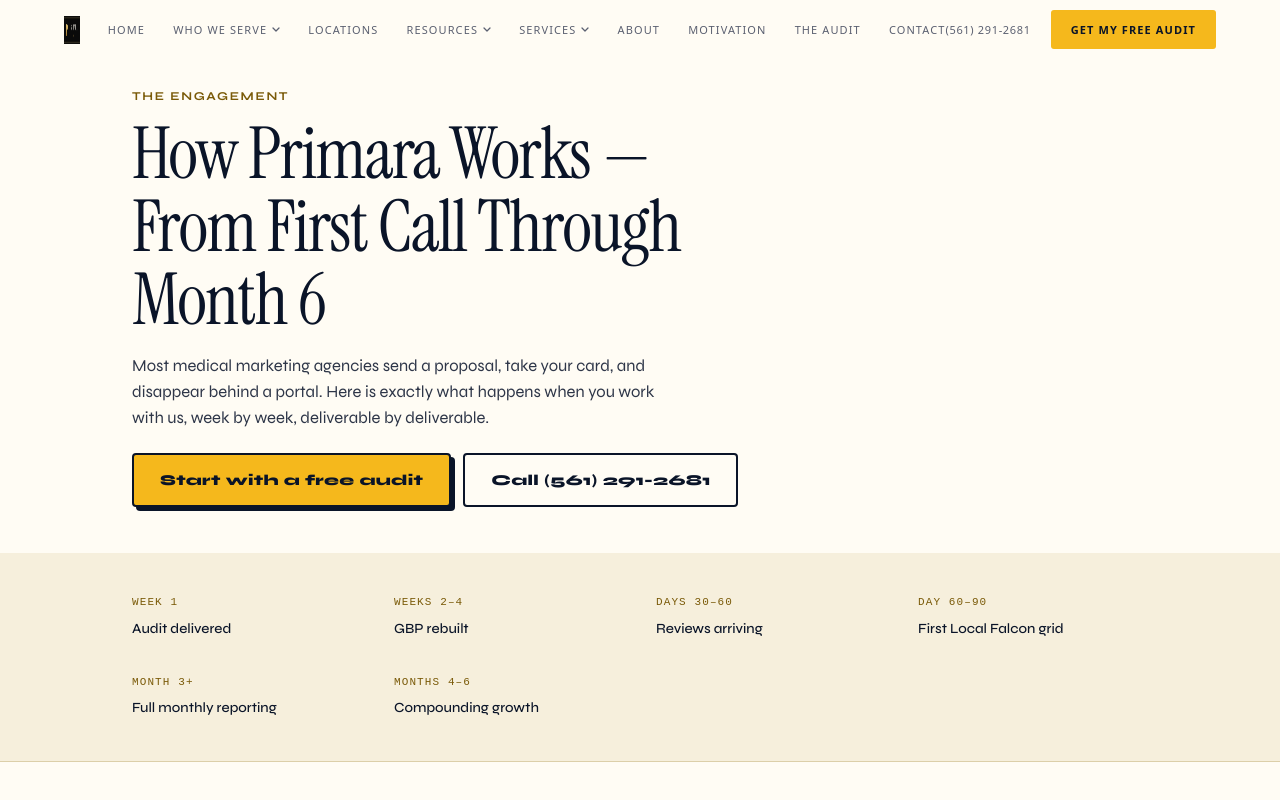
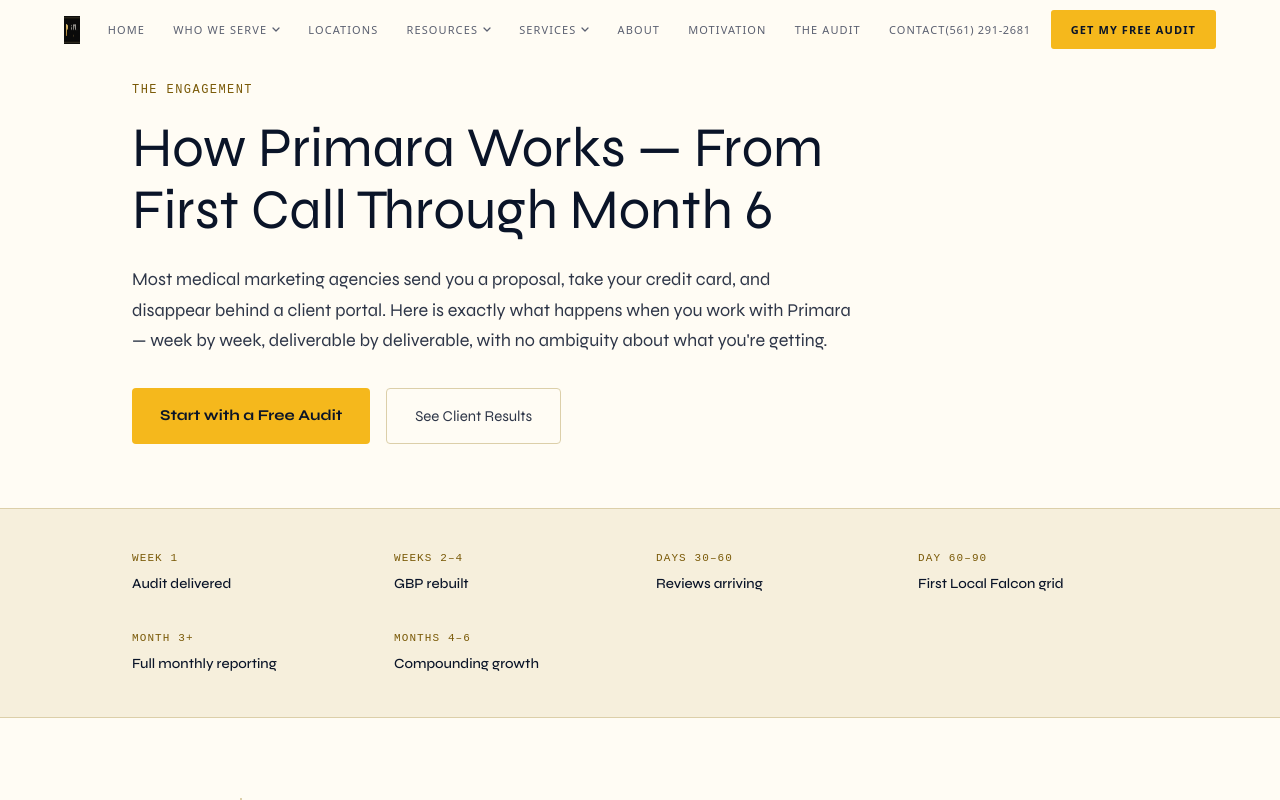
Before and after one commit to contactprimara-debug/PriMara, a Next.js app: page /how-it-works in a window 1280 px wide. Shown: the top 800 px of the page. Built offline with nearby package versions, Linux system fonts and the light colour scheme.

Commit message:
Revert "FAQ, Work, The Audit, How it works: shared PgHero; hero edge aligned with page content"
This reverts commit eff72365f0f82c4f3aaf7b8d183b3c4fa6fec32c.

```diff
--- a/app/faq/page.tsx
+++ b/app/faq/page.tsx
@@ -1,6 +1,5 @@
 import type { Metadata } from "next";
 import Link from "next/link";
-import PgHero from "@/components/pg/PgHero";
 
 export const metadata: Metadata = {
   title: "Frequently Asked Questions — Healthcare Marketing | Primara",
@@ -60,24 +59,38 @@ const breadcrumbSchema = {
 
 export default function FAQPage() {
   return (
-    <main>
+    <main className="pt-16">
       <script type="application/ld+json" dangerouslySetInnerHTML={{ __html: JSON.stringify(faqSchema) }} />
       <script type="application/ld+json" dangerouslySetInnerHTML={{ __html: JSON.stringify(breadcrumbSchema) }} />
 
-      <PgHero
-        id="faq-h1"
-        page="faq"
-        kicker="FAQ"
-        h1="Frequently Asked Questions"
-        sub={<>Answers about services, timelines, HIPAA practices, and what results look like for independent practices. Not here? <Link prefetch={false} href="/contact" style={{ color: "var(--chalk)", textDecoration: "underline" }}>Ask us directly</Link>.</>}
-        primary={{ label: "Get my free audit", href: "/the-audit" }}
-        mark={false}
-        compact
-      />
+      {/* Breadcrumb */}
+      <div style={{ backgroundColor: "var(--surface)", borderBottom: "1px solid var(--wire)" }}>
+        <div className="mx-auto max-w-content px-6 lg:px-8" style={{ padding: "12px 24px" }}>
+          <nav aria-label="Breadcrumb">
+            <ol style={{ display: "flex", gap: "8px", listStyle: "none", margin: 0, padding: 0, fontSize: "0.8125rem", color: "var(--smoke)" }}>
+              <li><Link prefetch={false} href="/" style={{ color: "var(--ash)", textDecoration: "none" }}>Home</Link></li>
+              <li aria-hidden="true">/</li>
+              <li style={{ color: "var(--chalk)" }}>FAQ</li>
+            </ol>
+          </nav>
+        </div>
+      </div>
+
+      {/* Hero */}
+      <section style={{ backgroundColor: "var(--void)", padding: "clamp(48px, 8vw, 96px) 0 clamp(32px, 5vw, 56px)" }}>
+        <div className="mx-auto max-w-content px-6 lg:px-8">
+          <h1 style={{ fontFamily: "var(--font-fraunces), Georgia, serif", fontSize: "clamp(2rem, 5vw, 3.5rem)", color: "var(--chalk)", fontWeight: 700, lineHeight: 1.15, marginBottom: "1.25rem" }}>
+            Frequently Asked Questions
+          </h1>
+          <p style={{ fontSize: "1.0625rem", color: "var(--ash)", maxWidth: "600px", lineHeight: 1.75 }}>
+            Answers about Primara's healthcare marketing services, timelines, HIPAA practices, and what results look like for independent practices. If you have a question that isn't here, <Link prefetch={false} href="/contact" style={{ color: "var(--chalk)", textDecoration: "underline" }}>contact us directly</Link>.
+          </p>
+        </div>
+      </section>
 
       {/* FAQ List */}
       <section style={{ backgroundColor: "var(--void)", padding: "0 0 clamp(48px, 8vw, 96px)" }}>
-        <div className="hm-wrap">
+        <div className="mx-auto max-w-content px-6 lg:px-8">
           <dl style={{ display: "flex", flexDirection: "column", gap: "0" }}>
             {faqs.map(({ q, a }, i, arr) => (
               <div key={q} style={{ padding: "clamp(20px, 3vw, 28px) 0", borderBottom: i < arr.length - 1 ? "1px solid var(--wire)" : "none" }}>
--- a/app/globals.css
+++ b/app/globals.css
@@ -1252,8 +1252,6 @@ body:has(main[data-page="thank-you"]) .pg-closer { display: none; }
    a practice climbs into the top three as you scroll. Scroll-driven, CSS only. */
 .pgh { padding: calc(60px + env(safe-area-inset-top) + 28px) 0 clamp(28px, 4vw, 56px); background: var(--void); }
 .pgh-compact { padding-bottom: clamp(20px, 3vw, 36px); }
-.pgh .hm-wrap { max-width: 1080px; padding: 0 24px; }
-@media (min-width: 1024px) { .pgh .hm-wrap { padding: 0 32px; } }
 .pgh-grid { display: grid; grid-template-columns: minmax(0, 1.25fr) minmax(0, 1fr); gap: clamp(24px, 5vw, 72px); align-items: center; }
 .pgh-grid.pgh-one { grid-template-columns: minmax(0, 1fr); }
 .pgh-h { font-size: clamp(38px, 5.6vw, 84px); max-width: 15ch; }
--- a/app/how-it-works/page.tsx
+++ b/app/how-it-works/page.tsx
@@ -1,6 +1,5 @@
 import type { Metadata } from "next";
 import Link from "next/link";
-import PgHero from "@/components/pg/PgHero";
 
 export const metadata: Metadata = {
   title: "How Primara Works — From First Call Through Month 6 | Primara",
@@ -173,16 +172,84 @@ export default function HowItWorksPage() {
         dangerouslySetInnerHTML={{ __html: JSON.stringify(webPageSchema) }}
       />
 
-      <PgHero
-        id="how-h1"
-        page="how-it-works"
-        kicker="The engagement"
-        h1={<>How Primara Works — From First Call Through Month&nbsp;6</>}
-        sub="Most medical marketing agencies send a proposal, take your card, and disappear behind a portal. Here is exactly what happens when you work with us, week by week, deliverable by deliverable."
-        primary={{ label: "Start with a free audit", href: "/the-audit" }}
-        mark={false}
-        compact
-      />
+      {/* ── Hero ─────────────────────────────────────────────────────────── */}
+      <section
+        style={{
+          backgroundColor: "var(--void)",
+          borderBottom: "1px solid var(--wire)",
+          paddingTop: "80px",
+          paddingBottom: "64px",
+        }}
+      >
+        <div className="mx-auto max-w-content px-6 lg:px-8">
+          <div style={{ maxWidth: "720px" }}>
+            <p
+              style={{
+                fontFamily: "var(--font-mono)",
+                fontSize: "12px",
+                letterSpacing: "0.12em",
+                textTransform: "uppercase",
+                color: "var(--gold)",
+                marginBottom: "16px",
+              }}
+            >
+              The Engagement
+            </p>
+            <h1
+              style={{
+                fontFamily: "var(--font-serif)",
+                fontSize: "clamp(36px, 5vw, 56px)",
+                lineHeight: 1.1,
+                color: "var(--chalk)",
+                marginBottom: "24px",
+              }}
+            >
+              How Primara Works — From First Call Through Month&nbsp;6
+            </h1>
+            <p
+              style={{
+                fontSize: "18px",
+                lineHeight: 1.7,
+                color: "var(--ash)",
+                marginBottom: "32px",
+              }}
+            >
+              Most medical marketing agencies send you a proposal, take your credit card, and disappear behind a client portal. Here is exactly what happens when you work with Primara — week by week, deliverable by deliverable, with no ambiguity about what you're getting.
+            </p>
+            <div style={{ display: "flex", gap: "16px", flexWrap: "wrap" }}>
+              <Link prefetch={false}
+                href="/the-audit"
+                style={{
+                  display: "inline-block",
+                  backgroundColor: "var(--ember)",
+                  color: "var(--on-accent)",
+                  padding: "14px 28px",
+                  fontSize: "15px",
+                  fontWeight: 600,
+                  textDecoration: "none",
+                  borderRadius: "4px",
+                }}
+              >
+                Start with a Free Audit
+              </Link>
+              <Link prefetch={false}
+                href="/results"
+                style={{
+                  display: "inline-block",
+                  border: "1px solid var(--wire)",
+                  color: "var(--ash)",
+                  padding: "14px 28px",
+                  fontSize: "15px",
+                  textDecoration: "none",
+                  borderRadius: "4px",
+                }}
+              >
+                See Client Results
+              </Link>
+            </div>
+          </div>
+        </div>
+      </section>
 
       {/* ── What to expect callout ────────────────────────────────────────── */}
       <section
--- a/app/the-audit/page.tsx
+++ b/app/the-audit/page.tsx
@@ -1,6 +1,5 @@
 import type { Metadata } from "next";
 import Link from "next/link";
-import PgHero from "@/components/pg/PgHero";
 
 export const metadata: Metadata = {
   title: "Free Practice Audit for Independent Healthcare Practices | Primara",
@@ -49,23 +48,44 @@ const faqSchema = {
 
 export default function TheAuditPage() {
   return (
-    <main>
+    <main className="pt-16">
       <script
         type="application/ld+json"
         dangerouslySetInnerHTML={{ __html: JSON.stringify(faqSchema) }}
       />
-      <PgHero
-        id="audit-h1"
-        page="the-audit"
-        kicker="Free. No obligation. HIPAA-aware."
-        h1="See Exactly Where Your Practice Stands — For Free"
-        sub="Your Google Maps position, your review gap against a named local competitor, and your fastest win. Built from real tools, not assumptions, delivered in 3–5 days and walked through personally by Liam or Gio. No templates. If it doesn’t make sense for your practice, we’ll tell you."
-        primary={{ label: "Request my free audit", href: "/contact#contact-form" }}
-      />
+      {/* Breadcrumb */}
+      <nav aria-label="Breadcrumb" className="mx-auto max-w-content px-6 lg:px-8 py-4">
+        <ol className="flex items-center gap-2" style={{ color: "var(--color-text-muted)", fontFamily: "var(--font-mono)", fontSize: "0.8rem" }}>
+          <li><Link prefetch={false} href="/" className="hover:underline">Home</Link></li>
+          <li aria-hidden="true">›</li>
+          <li aria-current="page" style={{ color: "var(--color-text)" }}>The Audit</li>
+        </ol>
+      </nav>
 
-      <section className="mx-auto max-w-content px-6 lg:px-8 pt-4 pb-16" aria-label="What the audit covers">
+      <section className="mx-auto max-w-content px-6 lg:px-8 py-16" aria-labelledby="audit-h1">
+        <div
+          className="inline-flex items-center gap-2 rounded-full px-4 py-1.5 text-sm font-medium text-white mb-6"
+          style={{ backgroundColor: "var(--color-success)", fontFamily: "var(--font-mono)", fontSize: "0.8rem" }}
+        >
+          ✓ Free · No Obligation · HIPAA-Aware
+        </div>
+
+        <h1
+          id="audit-h1"
+          className="font-serif font-bold text-balance"
+          style={{ fontFamily: "var(--font-fraunces)", fontSize: "clamp(2rem, 5vw, 3.5rem)", color: "var(--color-text)" }}
+        >
+          See Exactly Where Your Practice Stands — For Free
+        </h1>
+        <p className="mt-5 text-lg max-w-2xl" style={{ color: "var(--color-text-muted)" }}>
+          We research your practice using real tools — not assumptions — and build a custom audit showing
+          your Google Maps position, your review gap vs. your named local competitor, and your single fastest
+          available win. Delivered in 3&ndash;5 days. Walked through personally by Liam or Gio. No templates.
+          No obligation. If it doesn&rsquo;t make sense for your practice, we&rsquo;ll tell you that too.
+        </p>
+
         {/* What's in the audit */}
-        <div>
+        <div className="mt-16">
           <h2 className="font-serif font-bold mb-6" style={{ fontFamily: "var(--font-fraunces)", fontSize: "1.75rem" }}>
             What the Audit Shows You
           </h2>
```
Also changed, not shown: app/work/page.tsx (+59 -12 lines).
